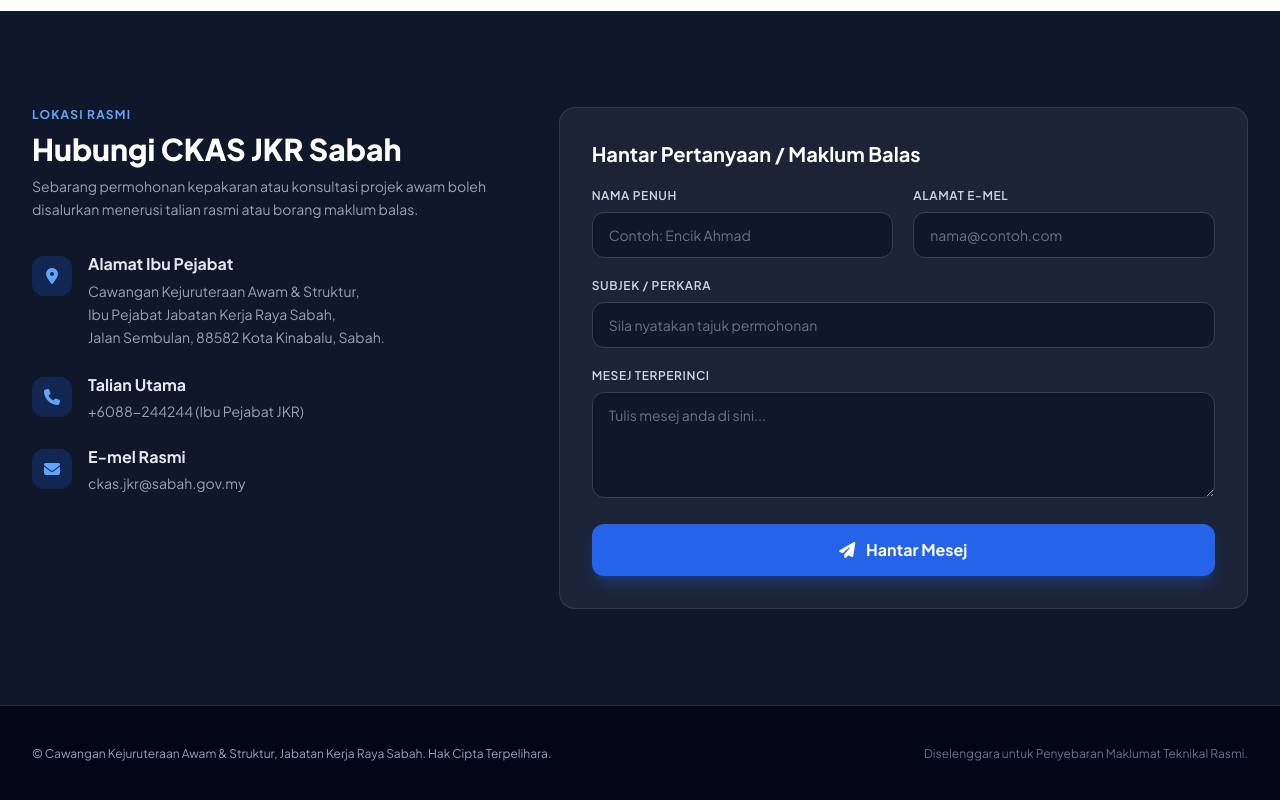
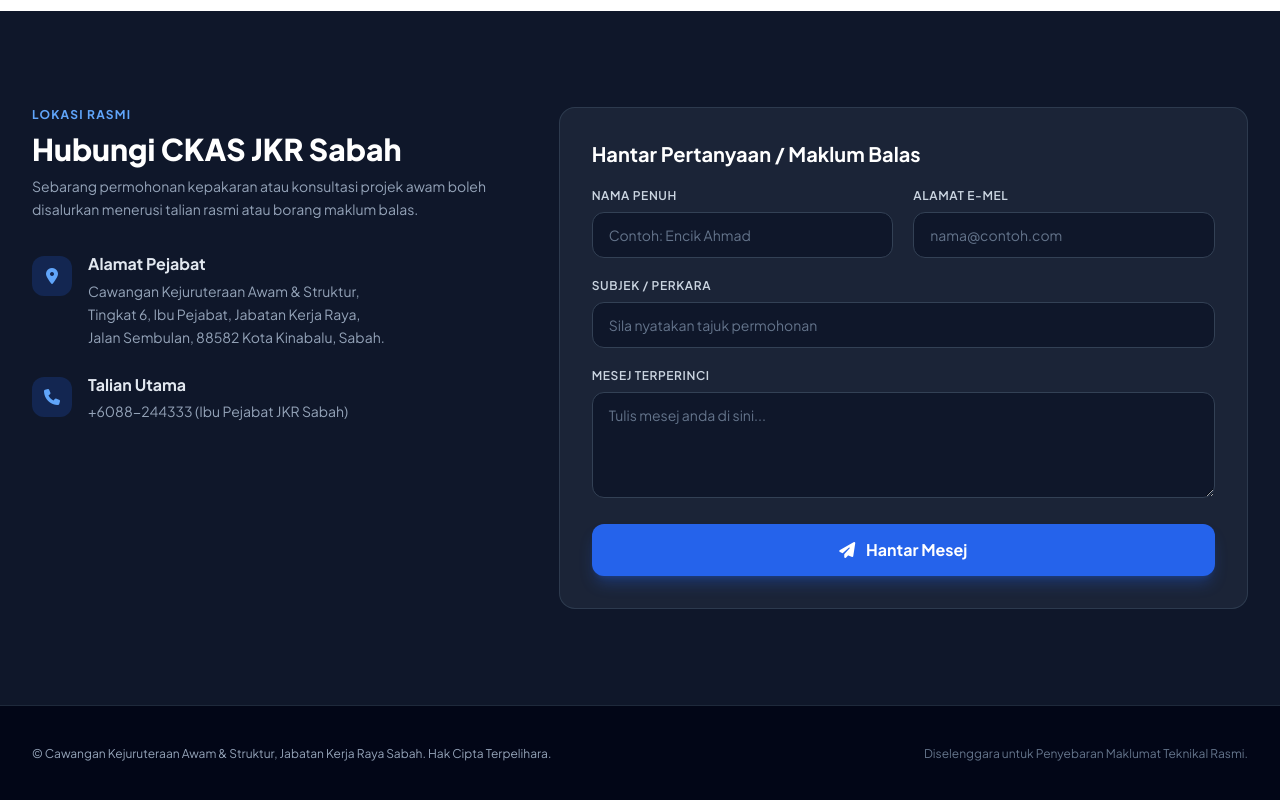
Before and after one commit to petrocellijoseph/jkrsabahckas, a plain HTML site: page index.html in a window 1280 px wide. Shown: the part 4134-4934 px from the top of the page. Drawn offline with nearby package versions, Linux system fonts and the light colour scheme.

Commit message:
Add files via upload

```diff
--- a/index.html
+++ b/index.html
@@ -289,10 +289,10 @@
                                 <i class="fa-solid fa-location-dot"></i>
                             </div>
                             <div>
-                                <h4 class="font-bold text-slate-200 text-base">Alamat Ibu Pejabat</h4>
+                                <h4 class="font-bold text-slate-200 text-base">Alamat Pejabat</h4>
                                 <p class="text-slate-400 text-sm mt-1 leading-relaxed">
                                     Cawangan Kejuruteraan Awam & Struktur,<br>
-                                    Ibu Pejabat Jabatan Kerja Raya Sabah,<br>
+                                    Tingkat 6, Ibu Pejabat, Jabatan Kerja Raya,<br>
                                     Jalan Sembulan, 88582 Kota Kinabalu, Sabah.
                                 </p>
                             </div>
@@ -304,17 +304,7 @@
                             </div>
                             <div>
                                 <h4 class="font-bold text-slate-200 text-base">Talian Utama</h4>
-                                <p class="text-slate-400 text-sm mt-1">+6088-244244 (Ibu Pejabat JKR)</p>
-                            </div>
-                        </div>
-
-                        <div class="flex items-start space-x-4">
-                            <div class="w-10 h-10 bg-blue-600/20 text-blue-400 rounded-xl flex items-center justify-center flex-shrink-0 mt-1">
-                                <i class="fa-solid fa-envelope"></i>
-                            </div>
-                            <div>
-                                <h4 class="font-bold text-slate-200 text-base">E-mel Rasmi</h4>
-                                <p class="text-slate-400 text-sm mt-1">ckas.jkr@sabah.gov.my</p>
+                                <p class="text-slate-400 text-sm mt-1">+6088-244333 (Ibu Pejabat JKR Sabah)</p>
                             </div>
                         </div>
                     </div>
```
